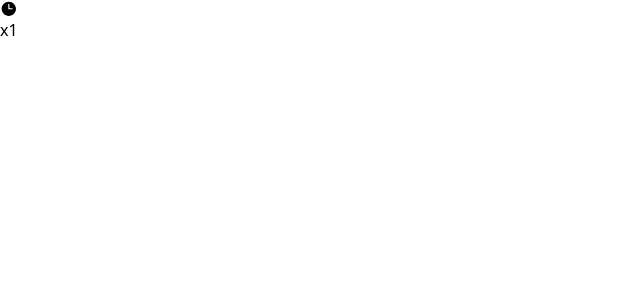
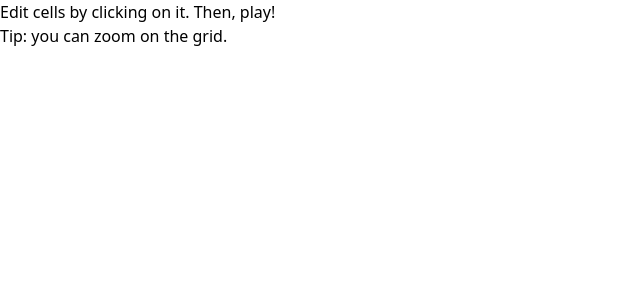
Before and after one commit to arthaud-proust/dev.arthaud.life, a Vue app: page / in a window 1280 px wide. Shown: the top 300 px of the page, without its empty margins (0-640 px from the left). Built offline with nearby package versions, Linux system fonts and the light colour scheme.

Commit message:
feat: allow edition only before start game

```diff
--- a/src/components/Life.vue
+++ b/src/components/Life.vue
@@ -25,7 +25,7 @@ function setNextSpeed() {
     speedIndex.value + 1 === speeds.length ? 0 : speedIndex.value + 1;
 }
 
-game.value.start(plannerCannon).setFrameInterval(speeds[0]);
+game.value.init(plannerCannon).setFrameInterval(speeds[0]);
 </script>
 
 <template>
@@ -33,7 +33,33 @@ game.value.start(plannerCannon).setFrameInterval(speeds[0]);
     :matrix="game.matrix"
     :can-edit="!game.isPlaying"
     @toggle-cell-state="(cellCoords) => game.toggleCellState(cellCoords)"
-  />
+  >
+    <template #top>
+      <div
+        v-if="!game.hasStarted"
+        class="h-10 flex flex-col items-center justify-center mb-10"
+      >
+        <h1 class="text-xl">Edit cells by clicking on it. Then, play!</h1>
+        <p class="text-gray-500">Tip: you can zoom on the grid.</p>
+      </div>
+    </template>
+
+    <template #bottom>
+      <div
+        v-if="!game.hasStarted"
+        class="h-10 flex items-center justify-center mt-10"
+      >
+        <button
+          @click="game.play()"
+          class="flex items-center gap-2 text-white bg-black px-4 py-2 rounded"
+        >
+          <span>Play</span>
+          <PlayIcon class="h-4" />
+        </button>
+      </div>
+    </template>
+  </MatrixGrid>
+
   <section class="absolute z-50 left-0 top-0 flex p-2 items-center">
     <button
       class="p-4"
@@ -45,7 +71,7 @@ game.value.start(plannerCannon).setFrameInterval(speeds[0]);
     </button>
 
     <button
-      v-if="game.isPlaying"
+      v-if="game.hasStarted"
       class="p-4 flex gap-2 items-center"
       @click="setNextSpeed()"
       :aria-label="
@@ -56,7 +82,7 @@ game.value.start(plannerCannon).setFrameInterval(speeds[0]);
       <span class="text-xs">x{{ speedIndex + 1 }}</span>
     </button>
 
-    <template v-if="!game.isPlaying">
+    <template v-else>
       <button
         class="p-4"
         @click="game.killAllCells"
--- a/src/components/MatrixGrid.vue
+++ b/src/components/MatrixGrid.vue
@@ -30,6 +30,8 @@ const emit = defineEmits<{
           : 'w-full'
       "
     >
+      <slot name="top"></slot>
+
       <div class="flex" v-for="(row, y) in matrix" :key="`${y}`">
         <Cell
           v-for="(cellState, x) in row"
@@ -39,6 +41,8 @@ const emit = defineEmits<{
           @toggle-state="() => emit('toggleCellState', [x, y])"
         />
       </div>
+
+      <slot name="bottom"></slot>
     </div>
   </article>
 </template>
--- a/src/services/game.ts
+++ b/src/services/game.ts
@@ -10,33 +10,41 @@ export class Game {
   matrix: Matrix;
   frameMsInterval: number;
   isPlaying: boolean;
+  hasStarted: boolean;
   _playingInterval: null | ReturnType<typeof setInterval>;
 
   constructor() {
     this.matrix = [];
     this.frameMsInterval = 100;
     this.isPlaying = false;
+    this.hasStarted = false;
     this._playingInterval = null;
   }
 
-  start(matrix: Matrix): this {
+  init(matrix: Matrix): this {
     this.matrix = matrix;
 
-    this.play();
+    this.pause();
 
     return this;
   }
 
   setFrameInterval(ms: number): this {
+    const wasPreviouslyPlaying = this.isPlaying;
+
     this.frameMsInterval = ms;
+
     this.pause();
-    this.play();
+    if (wasPreviouslyPlaying) {
+      this.play();
+    }
 
     return this;
   }
 
   play(): this {
     this.isPlaying = true;
+    this.hasStarted = true;
 
     this._playingInterval = setInterval(() => {
       if (!this.isPlaying) {
```
Also changed, not shown: 1 other file (tests, documents, lock files or other folders).
